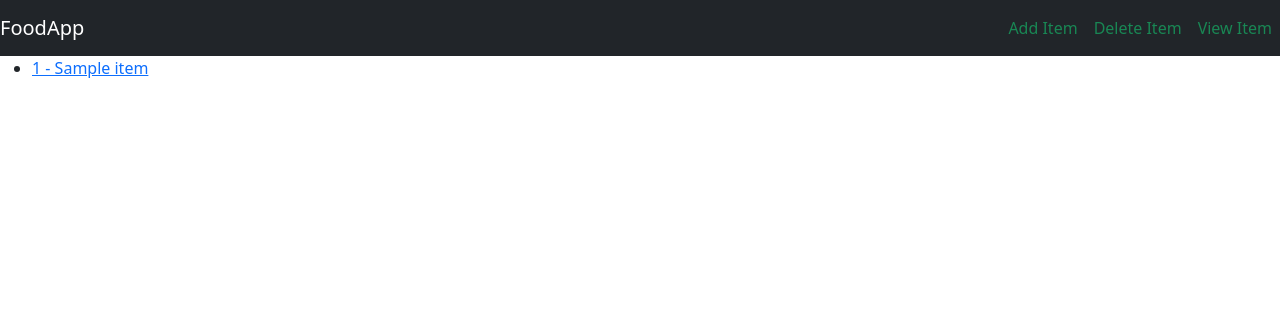
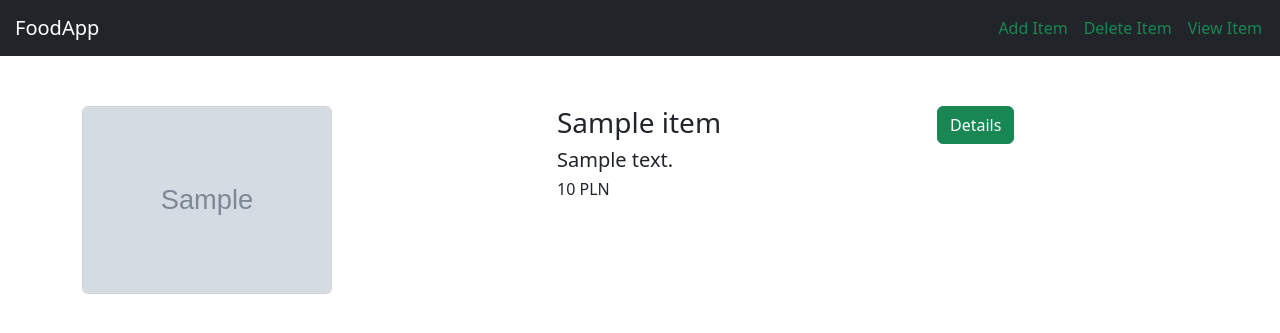
Before and after one commit to septymka/django-menu-app, a Django app: page /food/ in a window 1280 px wide. Shown: the top 333 px of the page. Run offline with Django 4.2, Linux system fonts and the light colour scheme; tables that the repository leaves empty hold one stand-in row (values such as "Sample post"); grey boxes marked "Sample" are stand-in pictures.

Commit message:
add image filed to the model, imporve detail and index template

```diff
--- a/food/models.py
+++ b/food/models.py
@@ -6,6 +6,7 @@ class Item(models.Model):
     name = models.CharField(max_length=100)
     description = models.CharField(max_length=255)
     price = models.IntegerField()
+    image = models.CharField(max_length=500, default="https://images.pexels.com/photos/940302/pexels-photo-940302.jpeg?auto=compress&cs=tinysrgb&w=300")
 
     def __str__(self):
         return self.name
--- a/food/static/food/style.css
+++ b/food/static/food/style.css
@@ -1,3 +1,8 @@
-body{
-    background-color: darkgrey;
+.container {
+    padding-top: 50px;
 }
+
+.navbar {
+    padding-left: 15px;
+    padding-right: 5px;
+}
--- a/food/templates/food/base.html
+++ b/food/templates/food/base.html
@@ -5,9 +5,9 @@
     <meta charset="UTF-8">
     <meta http-equiv="X-UA-Compatible" content="IE=edge">
     <meta name="viewport" content="width=device-width, initial-scale=1.0">
-    <link rel="stylesheet" href="{% static 'food/style.css' %}">
     <link href="https://cdn.jsdelivr.net/npm/bootstrap@5.2.1/dist/css/bootstrap.min.css" rel="stylesheet" integrity="sha384-iYQeCzEYFbKjA/T2uDLTpkwGzCiq6soy8tYaI1GyVh/UjpbCx/TYkiZhlZB6+fzT" crossorigin="anonymous">
     <script src="https://cdn.jsdelivr.net/npm/bootstrap@5.2.1/dist/js/bootstrap.bundle.min.js" integrity="sha384-u1OknCvxWvY5kfmNBILK2hRnQC3Pr17a+RTT6rIHI7NnikvbZlHgTPOOmMi466C8" crossorigin="anonymous"></script>
+    <link rel="stylesheet" href="{% static 'food/style.css' %}">
     <title>Document</title>
 </head>
 <body>
--- a/food/templates/food/index.html
+++ b/food/templates/food/index.html
@@ -1,11 +1,21 @@
 {% extends 'food/base.html' %}
 
 {% block body %}
-    <ul>
     {% for item in item_list %}
-        <li>
-            <a href="{% url 'food:detail' item.id %}">{{ item.id }} - {{ item.name }}</a>
-        </li>
+    <div class="container">
+        <div class="row">
+          <div class="col-md-5">
+            <img class="card" width="250px" src="{{ item.image }}" alt="{{ item.image }}"/>
+          </div>
+          <div class="col-md-4">
+            <h3>{{ item.name }}</h3>
+            <h5>{{ item.description }}</h5>
+            <h6>{{ item.price }} PLN</h6>
+          </div>
+          <div class="col-md-3">
+            <a href="{% url 'food:detail' item.id %}" class="btn btn-success">Details</a>
+          </div>
+        </div>
+      </div>
     {% endfor %}
-    </ul>
 {% endblock %}
--- a/food/urls.py
+++ b/food/urls.py
@@ -8,6 +8,5 @@ app_name = 'food'
 urlpatterns = [
     path('', views.index, name='index'),
     path('<int:item_id>/', views.detail, name='detail'),
-    path('item/', views.item, name='item'),
 
 ]
--- a/food/views.py
+++ b/food/views.py
@@ -9,9 +9,6 @@ def index(request):
     context = {'item_list': items,}
     return render(request, 'food/index.html', context)
 
-def item(request):
-    return render(request, 'food/item.html')
-
 def detail(request, item_id):
     item = Item.objects.get(pk=item_id)
     context = {'item': item,}
```
Also changed, not shown: food/templates/food/detail.html (+13 -3 lines), food/templates/food/item.html (deleted, +0 -13 lines), food/migrations/0002_item_image.py (added), food/migrations/0003_alter_item_image.py (added).
